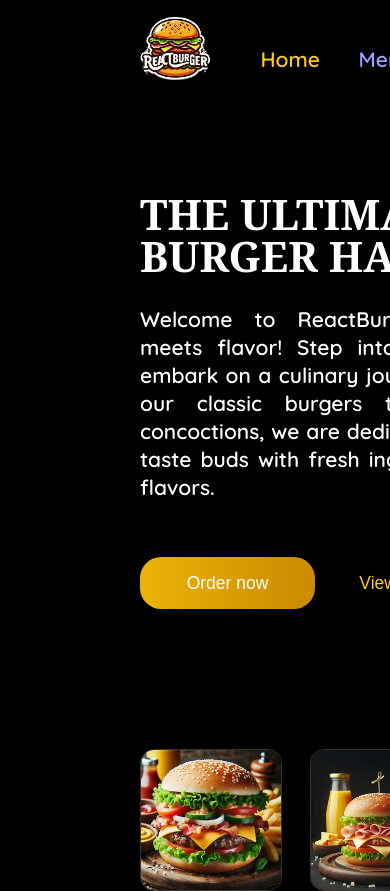
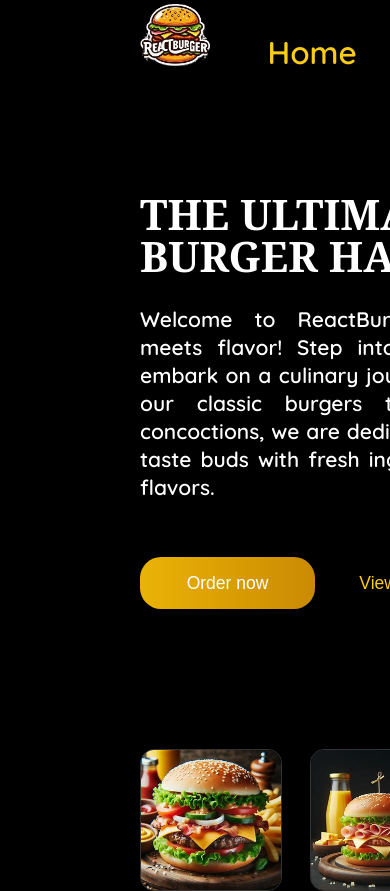
Before and after one commit to ahc13200/ReactBurger, a React (Vite) app: page / in a window 390 px wide. Shown: the top 891 px of the page. Built offline with nearby package versions, Linux system fonts and the light colour scheme.

Commit message:
antes del responsive
Signed-off-by: ahc13200 <ahc13200@gmail.com>

```diff
--- a/src/components/Header/Header.jsx
+++ b/src/components/Header/Header.jsx
@@ -21,14 +21,14 @@ export default function Header() {
 	return (
 		<>
 			{/* <ModalCart ref={modal} /> */}
-			<header className='fixed z-999 backdrop-blur-lg w-full h-30 flex items-center'>
+			<header className='fixed z-999 backdrop-blur-lg w-full h-20 flex items-center pb-0 pt-5'>
 				<nav className='wfull'>
-					<div className='justify-between px-40 flex pt-8'>
+					<div className='justify-between px-40 flex'>
 						<img
 							src='/logo.png'
-							className='h-20 w-20 object-contain hover:scale-125 transition duration-300 ease-in-out'
+							className='mt-4 h-20 w-20 object-contain hover:scale-125 transition duration-300 ease-in-out'
 						/>
-						<ul className='flex wrap list-none gap-5 text-2xl font-semibold'>
+						<ul className='flex wrap list-none gap-5 text-4xl md:text-2xl font-semibold'>
 							{header.map((item) => {
 								return (
 									<NavLink
--- a/src/components/Header/ItemHeader.jsx
+++ b/src/components/Header/ItemHeader.jsx
@@ -1,6 +1,6 @@
 export default function ItemHeader({children}) {
 	return (
-		<li className=' rounded-xl p-3 hover:text-yellow-400 hover:bg-stone-300/20 hover:cursor-pointer transition-all duration-400'>
+		<li className=' rounded-xl p-5 hover:text-yellow-400 hover:bg-stone-300/20 hover:cursor-pointer transition-all duration-400'>
 			{children}
 		</li>
 	);
```
